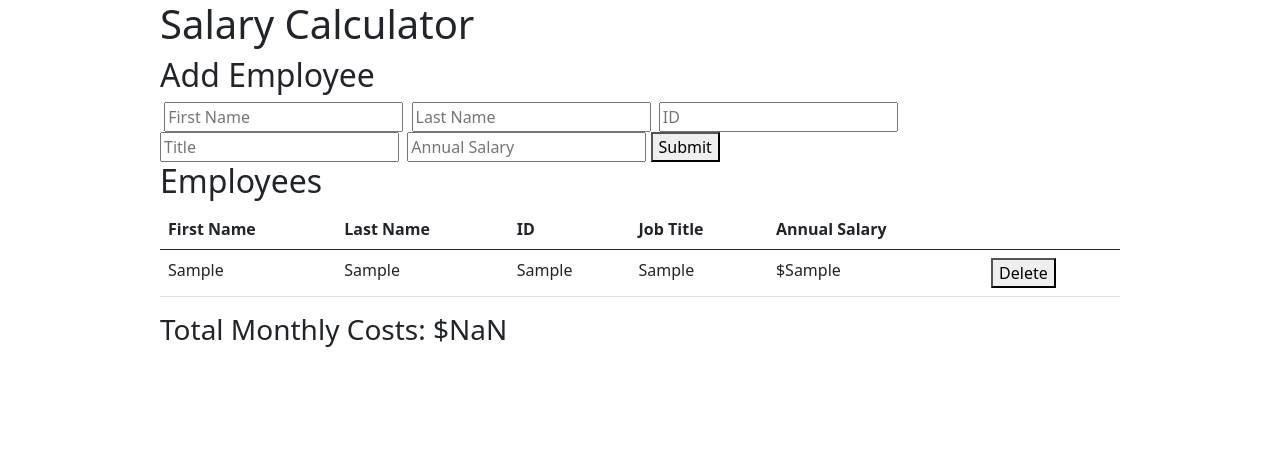
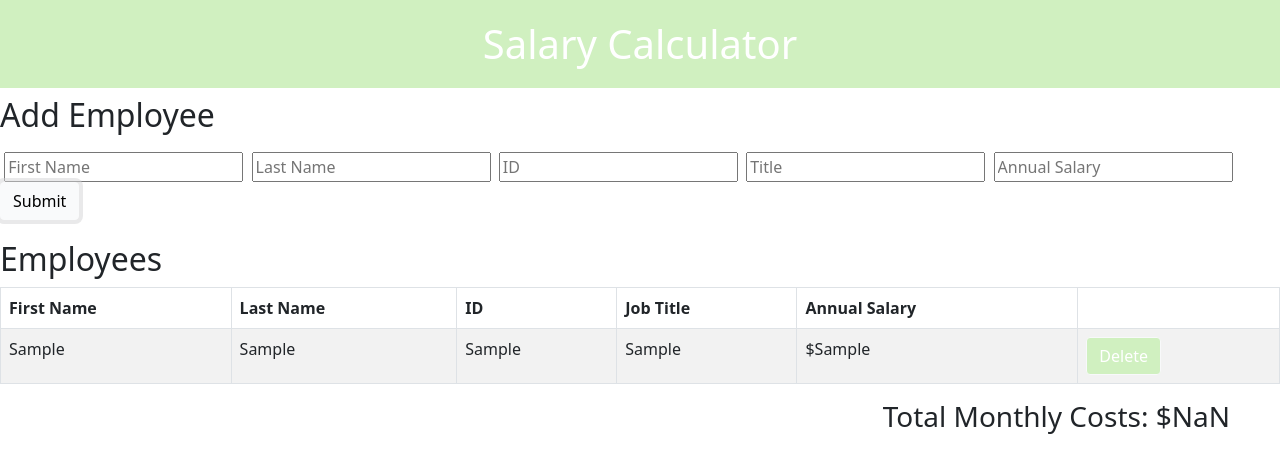
Before and after one commit to finstero/jquery-salary-calculator, a plain HTML site: page index.html in a window 1280 px wide. Both pictures are taken after typing "Sample", "Sample", "Sample", "Sample", "Sample" into the empty fields and a click on the button "Submit". Drawn offline with Linux system fonts and the light colour scheme.

Commit message:
done. smaller changes, some styling, and readme.

```diff
--- a/client.js
+++ b/client.js
@@ -7,9 +7,8 @@ function readyNow() {
     $('#submitButton').on('click', handleSubmit);
     $('#tableBody').on('click', '.deleteButton', handleDelete);
 }
-
+//global employees array to store employee objects
 let employees = [];
-let yearlyCost = 0;
 
 //take in values from inputs on click of submit button and display on DOM
 function handleSubmit() {
@@ -21,6 +20,12 @@ function handleSubmit() {
         title: $('#titleIn').val(),
         salary: $('#salaryIn').val(),
     }
+    //if else to ensure a salary is input. allows not including other information.
+    //If doing a real world app I think I would ask client what they preferred.
+    if(!person.salary.length){
+        alert("Please make sure you include an annual salary");
+    }
+    else{
          //add single employee/person to array of all employees
         employees.push(person);
             //run calculateCost function to calculate and display monthly costs at bottom
@@ -35,10 +40,11 @@ function handleSubmit() {
                 <td>${person.title}</td>
                 <td class="salary">$<span>${person.salary}</span></td>
                 <td>
-                <button class="deleteButton">Delete</button>
+                    <button class="deleteButton btn btn-light meBtn">Delete</button>
                 </td>
             </tr>`)
-
+    }
+    console.log('only if includes salary', employees);
     //clear inputs
     $('#firstNameIn').val('');
     $('#lastNameIn').val('');
@@ -55,13 +61,17 @@ function calculateCost(){
     for (person of employees){
         yearlyCost += Number(person.salary);
     }
-    //get monthly cost
+    //get monthly cost and round to two decimals
     let monthlyCost = yearlyCost/12;
+    let roundedMonthly = roundTwoDecimals(monthlyCost, 2);
     //display monthly cost to DOM
-    $('#monthlyCost').text(`${monthlyCost}`);
+    $('#monthlyCost').text(`${roundedMonthly}`);
+    // console.log('un rounded monthly is: ', monthlyCost);
     //if monthly cost over number, set background of  to red
-    if (monthlyCost >= 20000){
+    if (roundedMonthly >= 20000){
         $('#monthlyCost').addClass('redBackground');
+        //pop up to alert user of monthly cost
+        alert('Monthly costs have exceeded $20,000');
     }
     // console.log('calculate cost: yearly cost:', yearlyCost);
 }
@@ -70,21 +80,25 @@ function calculateCost(){
 function handleDelete(){
     // assign id of deleted employee to a string. using id rather than salary so splice will work properly
     let deletedId = $(this).parent().siblings('.id').text(); //is there a simpler way to DOM traverse here?
+
     // delete html
     $(this).closest('.personInput').remove();
 
-    //re calculates monthly cost KEEPING IN FOR MY OWN REFERENCE this doesn't work well because array still exists
-    // let yearlyCost = calculateCost() - deletedSalary;
-    // let monthlyCost = yearlyCost/12;
-    // $('#monthlyCost').text(`${monthlyCost}`);
-
-    //delete person in array and re run calculate cost function
+    //delete respective employee by matched id.
     //using id because that should be unique. salary might not be unique.
     for (let i = 0; i<employees.length; i++){
         if(employees[i].id == deletedId){
             employees.splice(i, 1);
         }
     }
+    //re run calculate cost function
     calculateCost();
     // console.log('hopefully updated array', employees);
 }
+// function to round monthly cost correctly. Taken from: https://stackoverflow.com/questions/6134039/format-number-to-always-show-2-decimal-places
+// did some research on rounding and it appears to be fairly difficult! used this answer because
+// there was some consensus that it worked consistently unlike a lot of other options
+// if there's an easier way to round, that would be great to know!
+function roundTwoDecimals(value, decimals) {
+    return Number(Math.round(value +'e'+ decimals) +'e-'+ decimals).toFixed(decimals);
+}
--- a/index.html
+++ b/index.html
@@ -5,7 +5,7 @@
 <head>
     <meta charset="utf-8">
     <meta http-equiv="X-UA-Compatible" content="IE=edge">
-    <title></title>
+    <title>jQuery Salary Calculator</title>
     <meta name="description" content="">
     <meta name="viewport" content="width=device-width, initial-scale=1">
     <link rel="stylesheet" href="bootstrap.css">
@@ -17,8 +17,8 @@
 <body>
     <div id="container">
         <h1>Salary Calculator</h1>
-        <section>
             <h2>Add Employee</h2>
+            <section class="inputSection">
                 <label for="firstNameIn"></label>
                 <input id="firstNameIn" class="input" type="text" placeholder="First Name">
 
@@ -34,10 +34,11 @@
                 <label for="salaryIn"></label>
                 <input id="salaryIn" class="input" type="text" placeholder="Annual Salary">
 
-            <button id="submitButton">Submit</button>
+                <button id="submitButton" class="btn btn-light meBtn">Submit</button>
             </section>
-        <h2>Employees</h2>
-        <table class="table">
+        <section class="tableSection">
+            <h2 id="tableHeader">Employees</h2>
+            <table class="table table-striped table-bordered">
                 <thead>
                     <tr>
                         <th scope="col" class="firstName">First Name</th>
@@ -51,7 +52,8 @@
                 <tbody id="tableBody">
                 </tbody>
             </table>
-        <h3 id="toChange">Total Monthly Costs: $<span id="monthlyCost"></span></h3>
+        </section>
+        <h3>Total Monthly Costs: $<span id="monthlyCost"></span></h3>
     </div>
 </body>
 
--- a/style.css
+++ b/style.css
@@ -1,9 +1,31 @@
+body{
+    margin: 0px;
+    padding: 0px;
+}
 
-#container{
-    max-width: 960px;
-    margin: auto;
+h1{
+  text-align: center;
+  background-color: #D0F0C0;
+  color: white;
+  padding-top: 20px;
+  padding-bottom: 20px;
+}
+
+.inputSection{
+    padding-top: 10px;
+    padding-bottom: 20px;
+}
+
+.meBtn{
+    background-color:#D0F0C0;
+    color: white;
 }
 
 .redBackground{
     background-color: red;
 }
+
+h3{
+    text-align: right;
+    margin-right: 50px;
+}
```
Also changed, not shown: 1 other file. Lines whose indentation alone changed are shown as unchanged.
